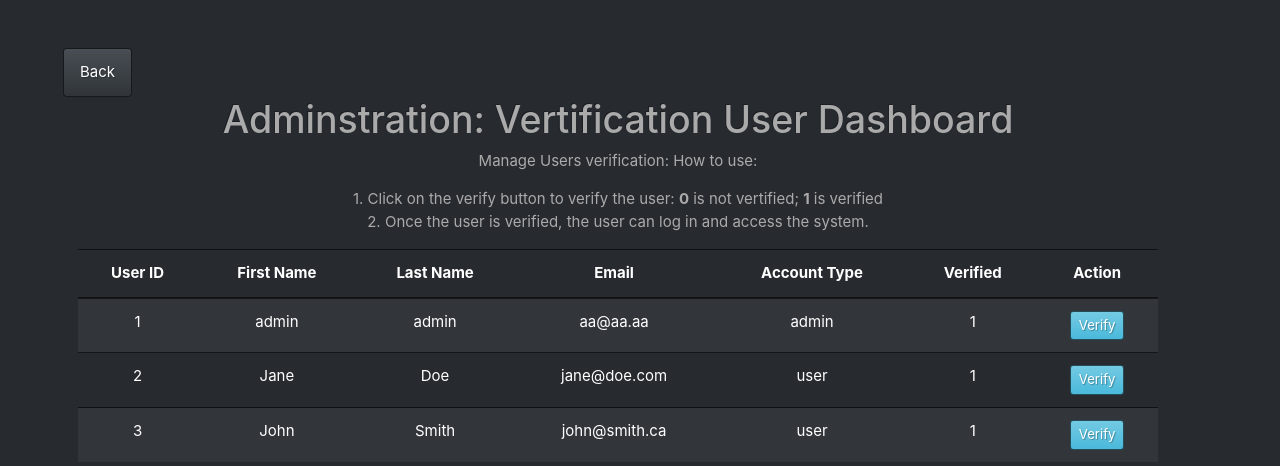
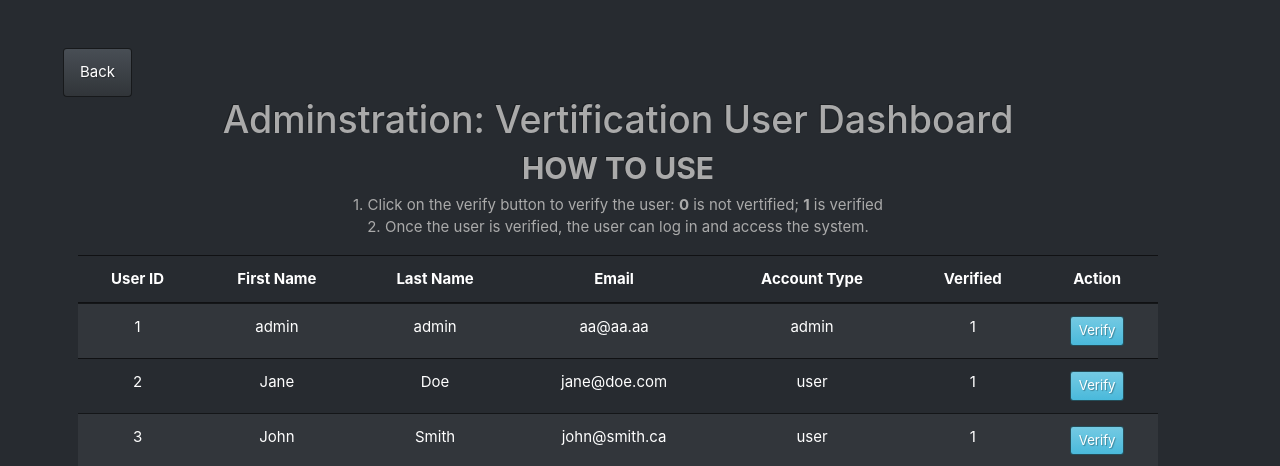
Before and after one commit to fwwong/COMP3975-ASSIGNMENT1, a PHP site: page /members/admin.php in a window 1280 px wide. Shown: the top 466 px of the page. Run offline with PHP 8.4, Linux system fonts and the light colour scheme; data comes from the database, SQL or seed files in the repository; both versions use the stored data as it was after the commit.

Commit message:
fix typo

```diff
--- a/src/members/admin.php
+++ b/src/members/admin.php
@@ -6,7 +6,7 @@ session_start();
 <a href="home.php" class="btn btn-primary">Back</a>
 <div class="container text-center">
     <h1>Adminstration: Vertification User Dashboard</h1>
-    <p>Manage Users verification: How to use:</p>
+    <h2><b>HOW TO USE</b></h2>
     <p> 1. Click on the verify button to verify the user: <b>0</b> is not vertified; <b>1</b> is verified <br>
      2. Once the user is verified, the user can log in and access the system.</p>
     <!-- display all user in the database  -->
```
Also changed, not shown: src/bank.sqlite.
